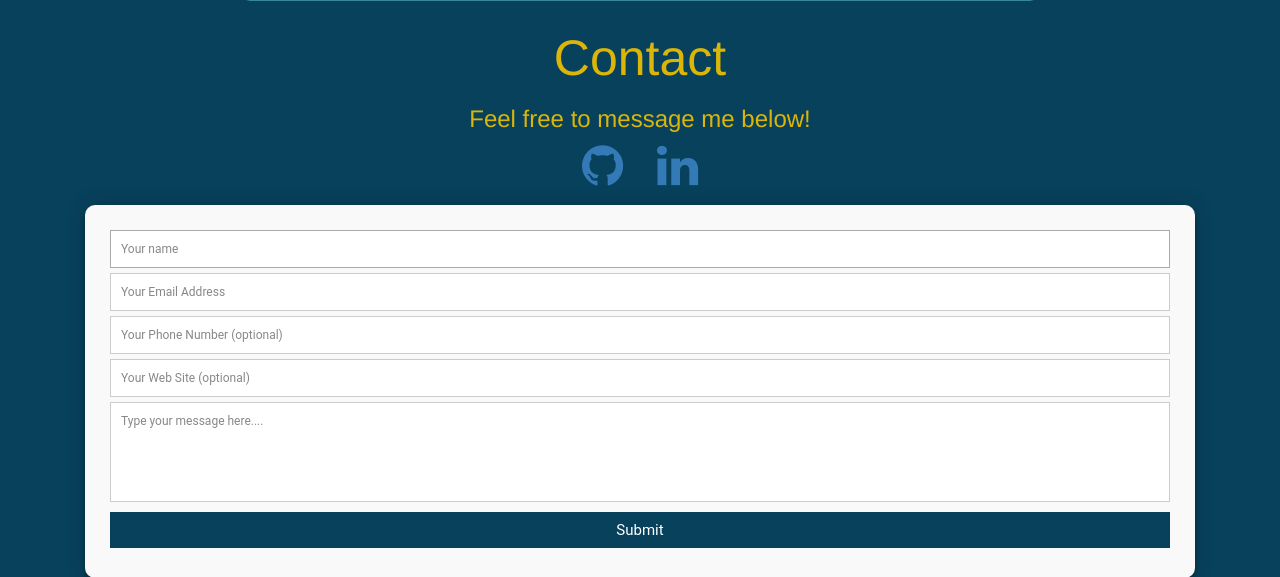
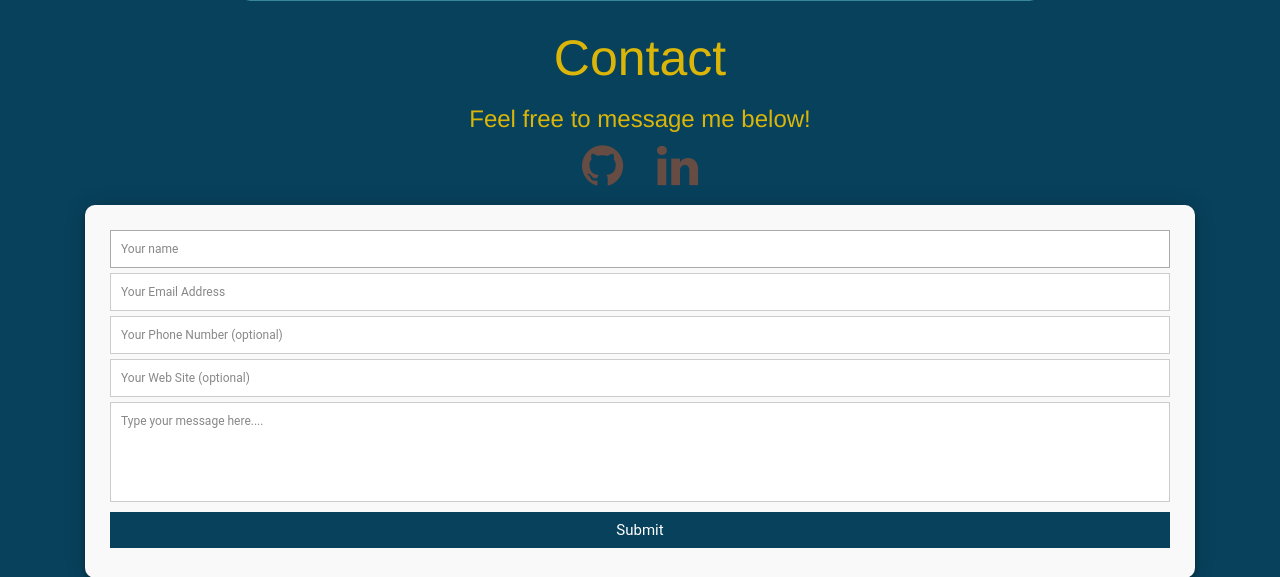
Before and after one commit to leilaadel/Portfolio, a Django app: page / in a window 1280 px wide. Shown: the part 1917-2494 px from the top of the page. Run offline with Django 3.2, Linux system fonts and the light colour scheme; some libraries are stand-ins or nearby versions.

Commit message:
finalized color for first iteration of website, fixed icons

```diff
--- a/portpage/static/css/index.css
+++ b/portpage/static/css/index.css
@@ -58,12 +58,15 @@ green: #b5ffe1
   font-size: 20px;
 }
 .icons a:hover{
-  color: #ebbab9;
+  color: #debc1e;
   text-decoration: none;
 }
 .icon{
   display: inline;
   padding: 20px 15px;
+}
+.icons a{
+  color: #664c43;
 }
 #myCarousel{
   width: 800px;
```
